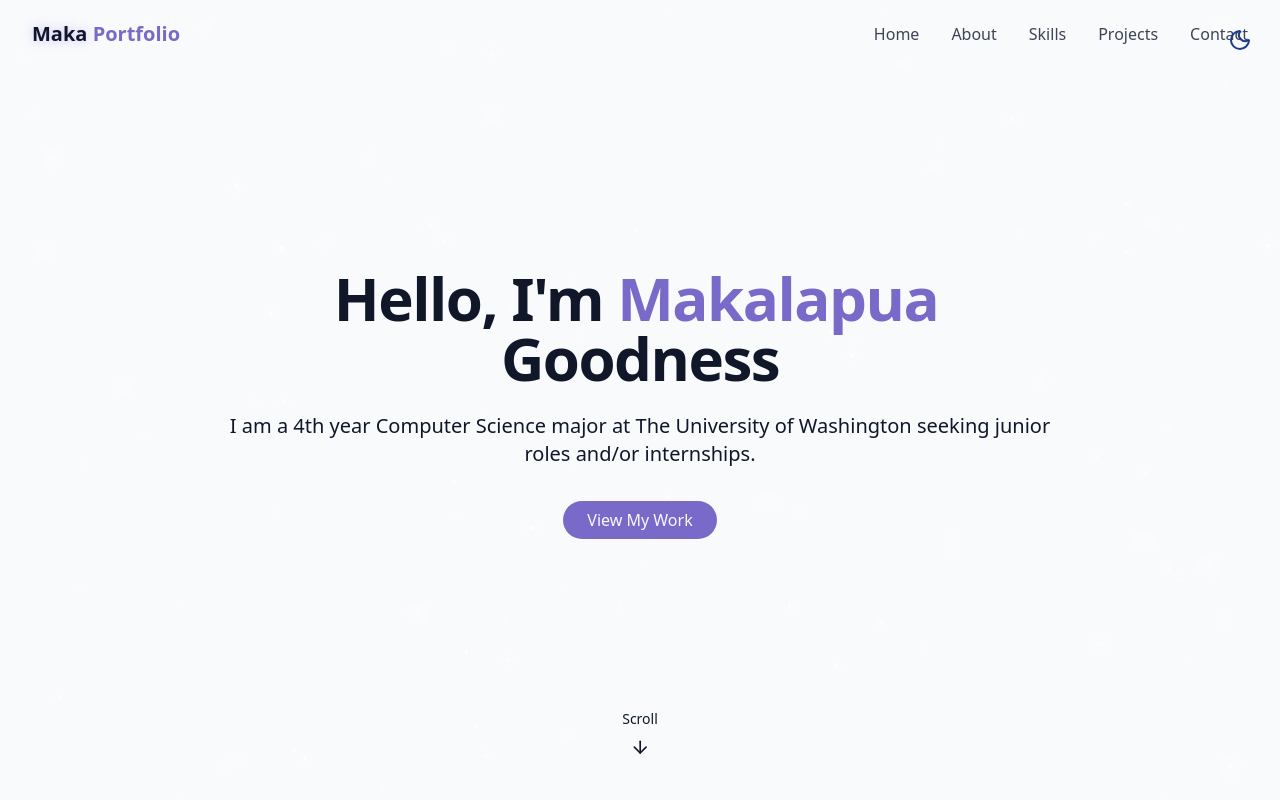
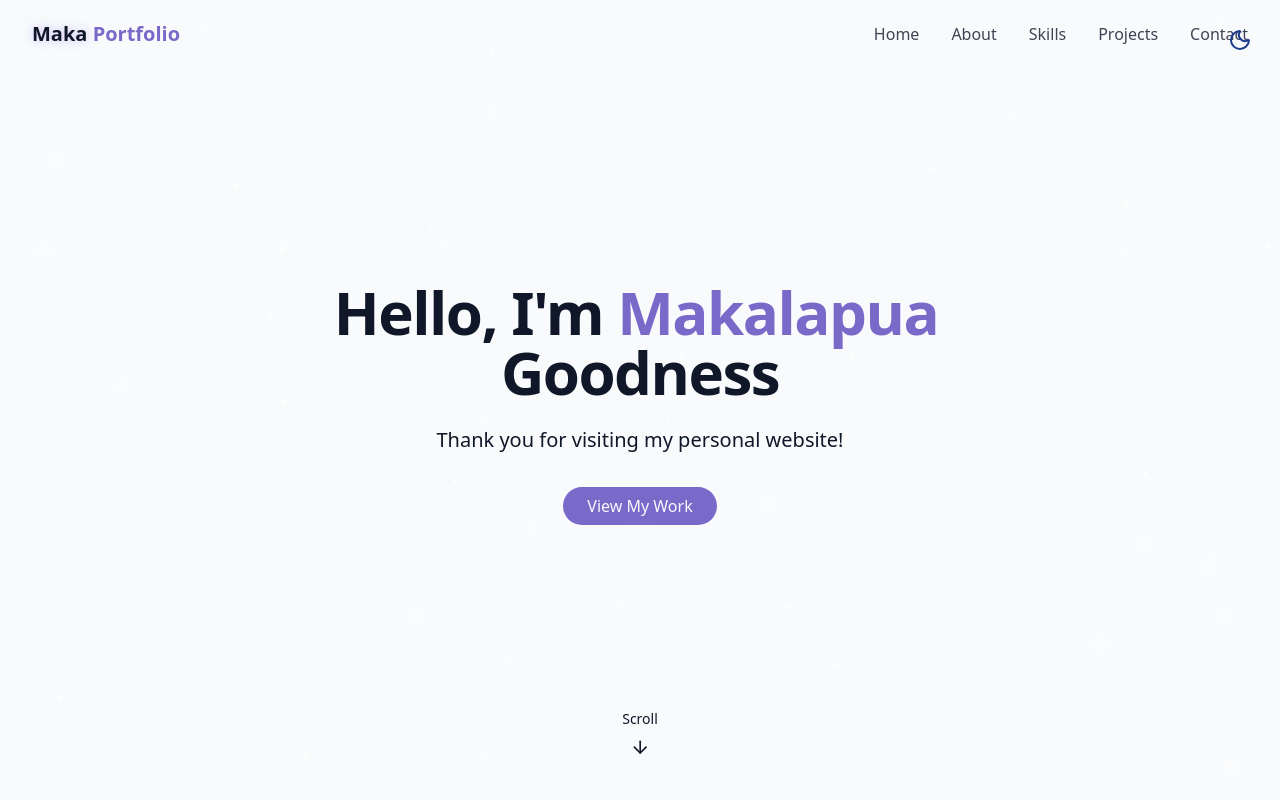
Before and after one commit to makag02/react-tw-portfolio, a React (Vite) app: page / in a window 1280 px wide. Shown: the top 800 px of the page. Built offline with nearby package versions, Linux system fonts and the light colour scheme.

Commit message:
Changed Hero Section intro

```diff
--- a/src/components/HeroSection.jsx
+++ b/src/components/HeroSection.jsx
@@ -17,7 +17,7 @@ export const HeroSection = () => {
           </span>
       </h1>
       <p className="text-lg md:text-xl text-muted-foreground max-2-2xl mx-auto opacity-0 animate-fade-in-delay-3">
-        I am a 4th year Computer Science major at The University of Washington seeking junior roles and/or internships.
+        Thank you for visiting my personal website!
         </p>
 
           <div className="pt-4 opacity-0 animate-fade-in-delay-4">
```
